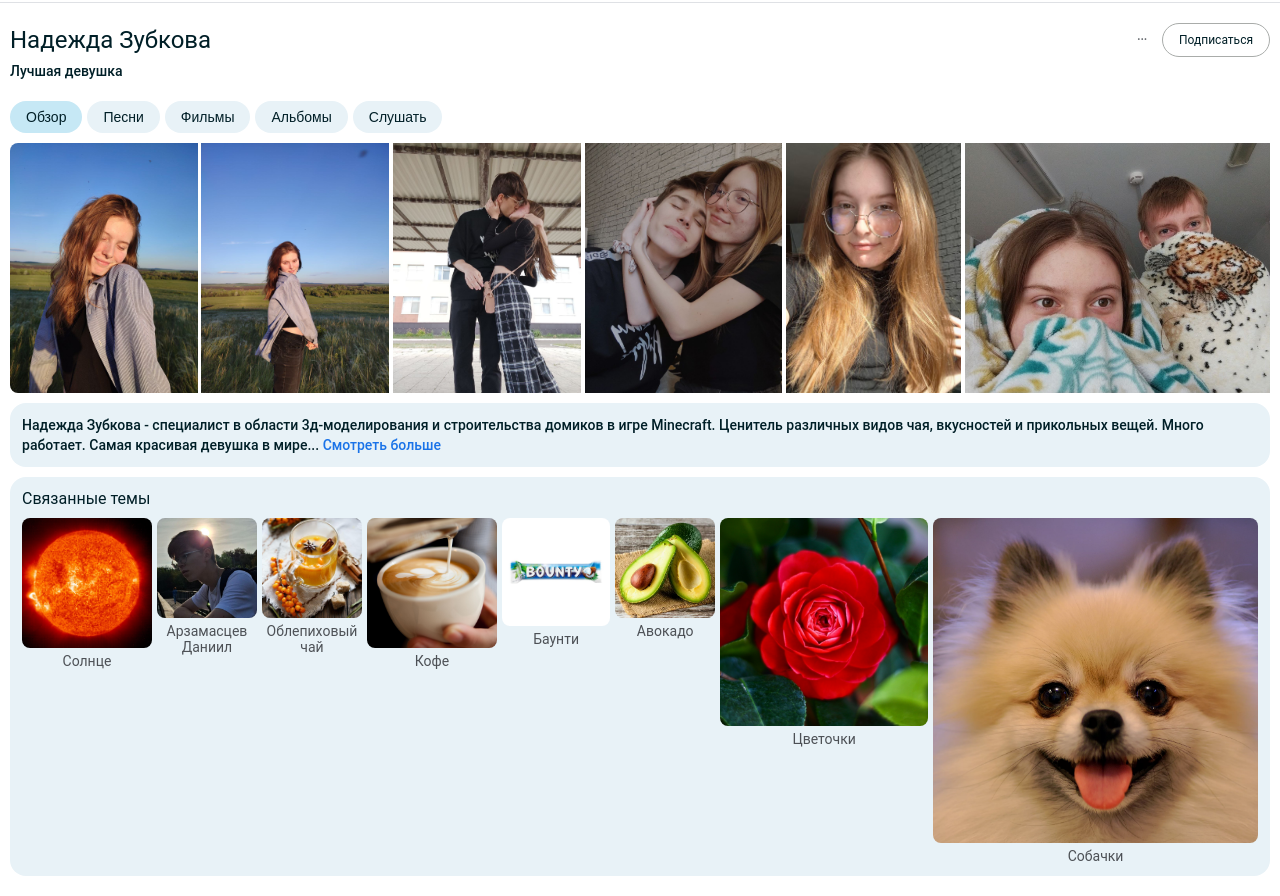
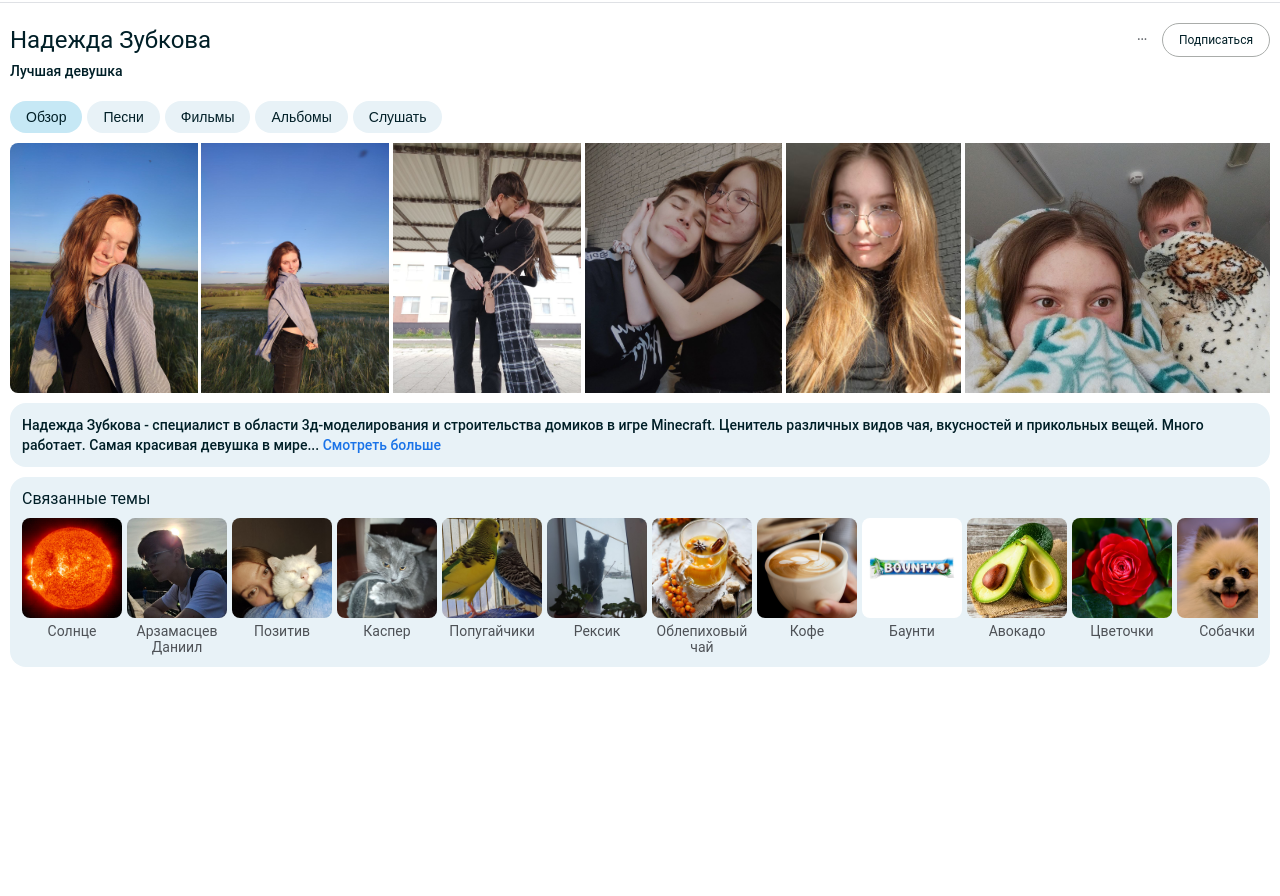
Before and after one commit to FantomStudy/March-8th, a plain HTML site: page main.html in a window 1280 px wide. Shown: the part 167-1063 px from the top of the page. After the commit the page ends 854 px from the top, so only its background shows below. Drawn offline with Linux system fonts and the light colour scheme.

Commit message:
Add another

```diff
--- a/main.html
+++ b/main.html
@@ -3,7 +3,7 @@
   <head>
     <meta charset="UTF-8" />
     <meta name="viewport" content="width=device-width, initial-scale=1.0" />
-    <title>1 - Поиск в Google</title>
+    <title>Лучшая девушка</title>
     <style>
       /* Основные стили */
       html,
@@ -152,6 +152,9 @@
         padding: 8px 16px;
         border-radius: 100px;
         border: 1px solid #a9acaa;
+        cursor: pointer;
+        text-decoration: none;
+        color: #001f27;
       }
       .person-actions {
         display: flex;
@@ -285,7 +288,9 @@
           <span class="person-name">Надежда Зубкова</span>
           <sdiv class="person-buttons">
             <span class="more-button"></span>
-            <span class="sub-button">Подписаться</span>
+            <a class="sub-button" href="https://t.me/naddezhdaaa"
+              >Подписаться</a
+            >
           </sdiv>
         </div>
         <span class="person-role">Лучшая девушка</span>
@@ -336,7 +341,6 @@
         >
       </div>
 
-      <!-- Секция с песнями -->
       <div class="section">
         <div class="section-title">Связанные темы</div>
         <div class="section-images">
@@ -355,6 +359,38 @@
               alt="любимое 9"
             />
             Арзамасцев Даниил
+          </div>
+          <div class="section-item">
+            <img
+              class="section-image"
+              src="./images/favorite/photo_2025-03-05_20-41-24.jpg"
+              alt="любимое 10"
+            />
+            Позитив
+          </div>
+          <div class="section-item">
+            <img
+              class="section-image"
+              src="./images/favorite/photo_2025-03-06_16-28-10.jpg"
+              alt="любимое 11"
+            />
+            Каспер
+          </div>
+          <div class="section-item">
+            <img
+              class="section-image"
+              src="./images/favorite/photo_2025-03-06_16-27-48.jpg"
+              alt="любимое 12"
+            />
+            Попугайчики
+          </div>
+          <div class="section-item">
+            <img
+              class="section-image"
+              src="./images/favorite/photo_2025-03-06_16-32-03.jpg"
+              alt="любимое 12"
+            />
+            Рексик
           </div>
           <div class="section-item">
             <img
```
Also changed, not shown: index.html (+1 -1 lines), images/favorite/photo_2025-03-05_20-41-24.jpg (added), images/favorite/photo_2025-03-06_16-27-48.jpg (added), images/favorite/photo_2025-03-06_16-28-10.jpg (added), images/favorite/photo_2025-03-06_16-32-03.jpg (added).
